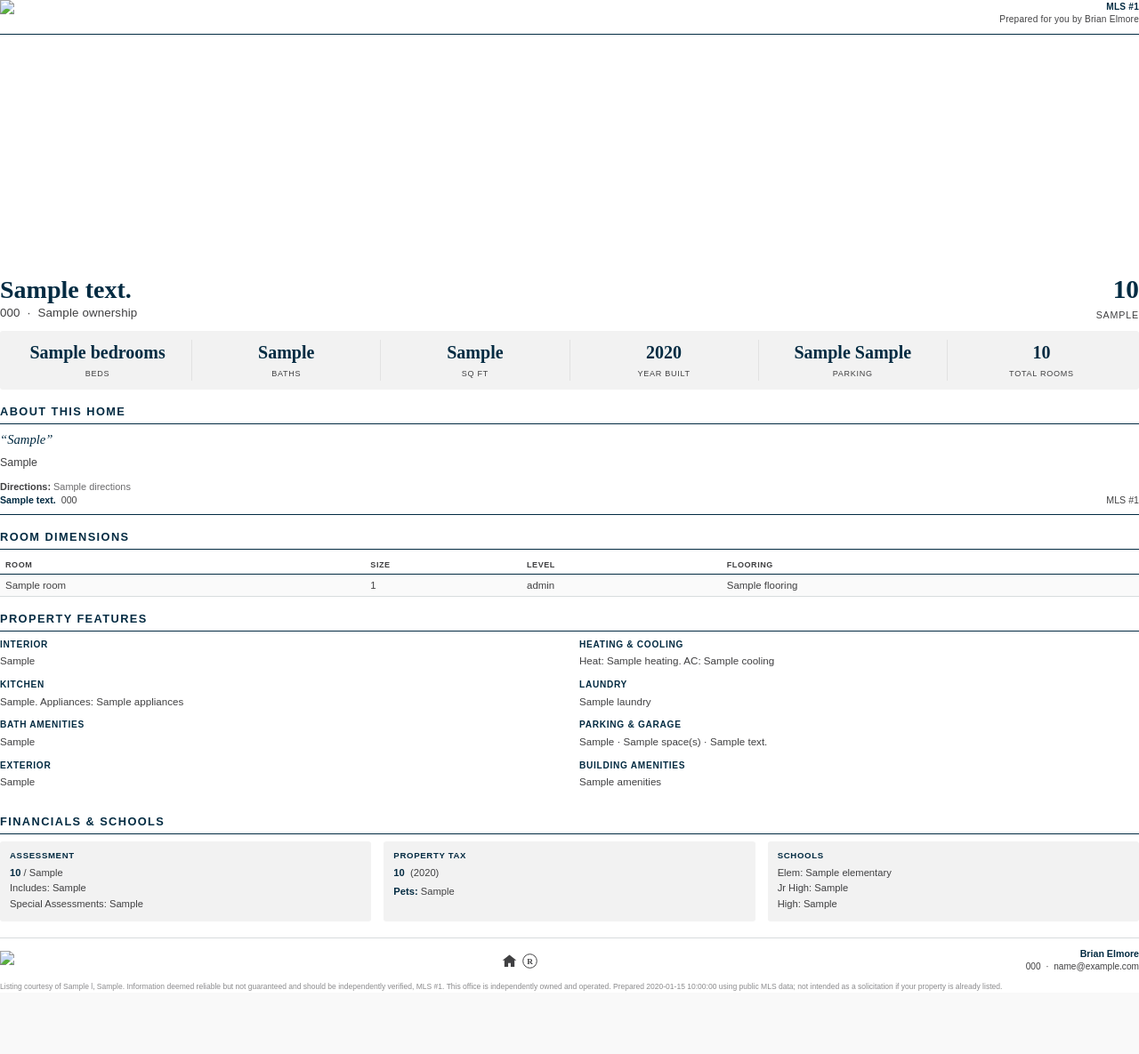
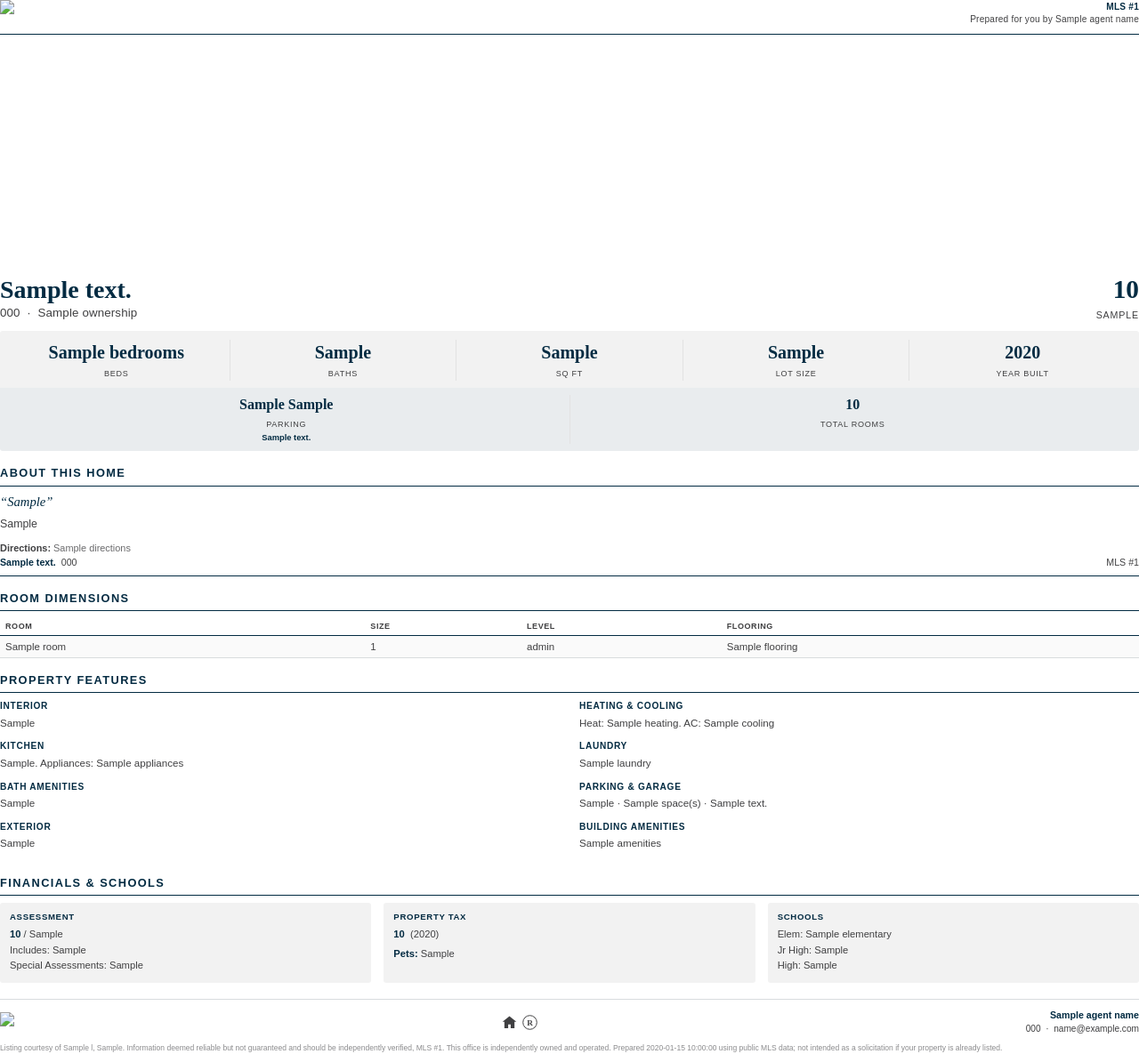
Before and after one commit to brianelmorehomes/jlg-listing-flyer, a Flask app: template templates/flyer.html in a window 1280 px wide. Shown: the whole page at 89% size. Before the commit the page ends 1114 px from the top, so only its background shows below. Run offline with Flask 3, Linux system fonts and the light colour scheme; the template is opened without the code that fills it: most values are stand-ins (such as "Sample title", 1, 10 or a date in 2020).

Commit message:
Add agent name field, parking price callout, sqft/lot size stats

```diff
--- a/app.py
+++ b/app.py
@@ -28,6 +28,7 @@ from render import render_flyer
 app = Flask(__name__)
 app.config["MAX_CONTENT_LENGTH"] = 200 * 1024 * 1024  # 200MB total upload cap
 
+DEFAULT_AGENT_NAME = os.environ.get("AGENT_NAME", "Brian Elmore")
 DEFAULT_AGENT_PHONE = os.environ.get("AGENT_PHONE", "")
 DEFAULT_AGENT_EMAIL = os.environ.get("AGENT_EMAIL", "brian@justinlucasgroup.com")
 
@@ -83,13 +84,20 @@ PAGE = """
   <div class="card">
     <div class="settings-row">
       <div>
-        <label>Your phone (shown on flyer footer)</label>
+        <label>Prepared for / agent name (shown on flyer)</label>
+        <input type="text" id="agentName" placeholder="Brian Elmore">
+      </div>
+      <div>
+        <label>Phone (shown on flyer footer)</label>
         <input type="text" id="agentPhone" placeholder="312.555.0100">
       </div>
       <div>
-        <label>Your email (shown on flyer footer)</label>
+        <label>Email (shown on flyer footer)</label>
         <input type="text" id="agentEmail">
       </div>
+    </div>
+    <div style="font-size:11.5px;color:#888;margin-top:8px;">
+      Converting for someone else on the team? Just change the name above before converting &mdash; e.g. Justin, Eric, or Camille's own listings. Remembered on this browser only.
     </div>
   </div>
 
@@ -111,12 +119,15 @@ const fileInput = document.getElementById('fileInput');
 const results = document.getElementById('results');
 const statusEl = document.getElementById('status');
 const zipWrap = document.getElementById('zipWrap');
+const nameEl = document.getElementById('agentName');
 const phoneEl = document.getElementById('agentPhone');
 const emailEl = document.getElementById('agentEmail');
 
-// Remember the agent's phone/email in this browser (no server-side storage).
+// Remember the agent's name/phone/email in this browser (no server-side storage).
+nameEl.value = localStorage.getItem('jlg_agent_name') || '{{ default_name }}';
 phoneEl.value = localStorage.getItem('jlg_agent_phone') || '{{ default_phone }}';
 emailEl.value = localStorage.getItem('jlg_agent_email') || '{{ default_email }}';
+nameEl.addEventListener('change', () => localStorage.setItem('jlg_agent_name', nameEl.value));
 phoneEl.addEventListener('change', () => localStorage.setItem('jlg_agent_phone', phoneEl.value));
 emailEl.addEventListener('change', () => localStorage.setItem('jlg_agent_email', emailEl.value));
 
@@ -143,6 +154,9 @@ function handleFiles(fileList) {
   if (!fileList || !fileList.length) return;
   const form = new FormData();
   for (const f of fileList) form.append('files', f);
+  form.append('agent_name', nameEl.value);
+  form.append('agent_phone', phoneEl.value);
+  form.append('agent_email', emailEl.value);
 
   results.innerHTML = '';
   zipWrap.innerHTML = '';
@@ -206,7 +220,10 @@ function downloadZip() {
 @app.route("/")
 def index():
     return render_template_string(
-        PAGE, default_phone=DEFAULT_AGENT_PHONE, default_email=DEFAULT_AGENT_EMAIL
+        PAGE,
+        default_name=DEFAULT_AGENT_NAME,
+        default_phone=DEFAULT_AGENT_PHONE,
+        default_email=DEFAULT_AGENT_EMAIL,
     )
 
 
@@ -217,6 +234,10 @@ def healthz():
 
 @app.route("/convert", methods=["POST"])
 def convert():
+    agent_name = request.form.get("agent_name", "").strip() or DEFAULT_AGENT_NAME
+    agent_phone = request.form.get("agent_phone", "").strip() or DEFAULT_AGENT_PHONE
+    agent_email = request.form.get("agent_email", "").strip() or DEFAULT_AGENT_EMAIL
+
     files = request.files.getlist("files")
     results = []
     used_names = set()
@@ -237,7 +258,7 @@ def convert():
 
             with tempfile.NamedTemporaryFile(suffix=".pdf", delete=False) as tmp:
                 tmp_path = tmp.name
-            render_flyer(listing, tmp_path)
+            render_flyer(listing, tmp_path, agent_phone=agent_phone, agent_email=agent_email, agent_name=agent_name)
 
             with open(tmp_path, "rb") as fh:
                 pdf_bytes = fh.read()
--- a/render.py
+++ b/render.py
@@ -56,7 +56,35 @@ def friendly_property_type(listing):
     return ptype or "Residential"
 
 
-def render_flyer(listing, output_path, agent_phone="", agent_email="brian@justinlucasgroup.com"):
+def lot_size_display(listing):
+    """Format the MRED 'Dimensions' (lot size) field for buyer-facing display."""
+    val = (listing.lot_size or "").strip()
+    if not val:
+        return "TBD"
+    if val.upper() == "COMMON":
+        return "Common"
+    return val
+
+
+def parking_note(listing):
+    """A short, explicit callout for whether parking is included in the list
+    price -- this is a frequent point of buyer confusion, so it's worth
+    surfacing plainly rather than leaving it buried in the raw MLS fields."""
+    incl = (listing.parking_incl_in_price or "").strip().lower()
+    if incl == "no":
+        return "Not included in price"
+    if incl == "yes":
+        return "Included in price"
+    return ""
+
+
+def render_flyer(
+    listing,
+    output_path,
+    agent_phone="",
+    agent_email="brian@justinlucasgroup.com",
+    agent_name="Brian Elmore",
+):
     env = Environment(loader=FileSystemLoader(os.path.join(BASE_DIR, "templates")))
     template = env.get_template("flyer.html")
 
@@ -83,6 +111,10 @@ def render_flyer(listing, output_path, agent_phone="", agent_email="brian@justin
         friendly_type=friendly_property_type(listing),
         agent_phone=agent_phone,
         agent_email=agent_email,
+        agent_name=agent_name or "Brian Elmore",
+        sqft_display=listing.approx_sf or "TBD",
+        lot_size_display=lot_size_display(listing),
+        parking_note=parking_note(listing),
         prepared_date=datetime.date.today().strftime("%B %-d, %Y"),
     )
 
--- a/render.yaml
+++ b/render.yaml
@@ -4,6 +4,8 @@ services:
     env: docker
     plan: free
     envVars:
+      - key: AGENT_NAME
+        sync: false
       - key: AGENT_PHONE
         sync: false
       - key: AGENT_EMAIL
--- a/templates/flyer.html
+++ b/templates/flyer.html
@@ -137,8 +137,14 @@ h1, h2, h3 { margin: 0; padding: 0; }
 .facts-strip {
   display: flex;
   background: var(--slate);
-  border-radius: 3px;
-  padding: 10px 4px;
+  border-radius: 3px 3px 0 0;
+  padding: 10px 4px 8px;
+}
+.facts-strip-secondary {
+  display: flex;
+  background: #e9ecee;
+  border-radius: 0 0 3px 3px;
+  padding: 8px 4px;
   margin-bottom: 16px;
 }
 .fact {
@@ -155,11 +161,19 @@ h1, h2, h3 { margin: 0; padding: 0; }
   color: var(--broker-blue);
   display: block;
 }
+.facts-strip-secondary .fact .num { font-size: 12pt; }
 .fact .lbl {
   font-size: 6.8pt;
   text-transform: uppercase;
   letter-spacing: 0.08em;
   color: var(--granite);
+}
+.fact .note {
+  display: block;
+  font-size: 7pt;
+  font-weight: 600;
+  color: var(--broker-blue);
+  margin-top: 1px;
 }
 
 /* ---------- Section headers ---------- */
@@ -307,7 +321,7 @@ table.rooms tr:nth-child(even) td { background: #fafafa; }
   <img class="lockup" src="file://{{ logo_lockup }}">
   <div class="meta">
     <div class="mls">MLS #{{ l.mls_number }}</div>
-    <div>Prepared for you by Brian Elmore</div>
+    <div>Prepared for you by {{ agent_name }}</div>
   </div>
 </div>
 
@@ -332,9 +346,16 @@ table.rooms tr:nth-child(even) td { background: #fafafa; }
 <div class="facts-strip">
   <div class="fact"><span class="num">{{ l.bedrooms or '—' }}</span><span class="lbl">Beds</span></div>
   <div class="fact"><span class="num">{{ l.bathrooms_display or '—' }}</span><span class="lbl">Baths</span></div>
-  {% if l.approx_sf %}<div class="fact"><span class="num">{{ l.approx_sf }}</span><span class="lbl">Sq Ft</span></div>{% endif %}
+  <div class="fact"><span class="num">{{ sqft_display }}</span><span class="lbl">Sq Ft</span></div>
+  <div class="fact"><span class="num">{{ lot_size_display }}</span><span class="lbl">Lot Size</span></div>
   <div class="fact"><span class="num">{{ l.year_built or '—' }}</span><span class="lbl">Year Built</span></div>
-  <div class="fact"><span class="num">{{ l.parking_spaces or ('—' if not l.parking_type else '') }}{{ ' ' if l.parking_spaces else '' }}{{ l.parking_type or '' }}</span><span class="lbl">Parking</span></div>
+</div>
+<div class="facts-strip-secondary">
+  <div class="fact">
+    <span class="num">{{ l.parking_spaces or ('—' if not l.parking_type else '') }}{{ ' ' if l.parking_spaces else '' }}{{ l.parking_type or '' }}</span>
+    <span class="lbl">Parking</span>
+    {% if parking_note %}<span class="note">{{ parking_note }}</span>{% endif %}
+  </div>
   <div class="fact"><span class="num">{{ l.rooms_total or '—' }}</span><span class="lbl">Total Rooms</span></div>
 </div>
 
@@ -415,7 +436,7 @@ table.rooms tr:nth-child(even) td { background: #fafafa; }
         <svg width="17" height="17" viewBox="0 0 24 24"><circle cx="12" cy="12" r="11" fill="none" stroke="#404042" stroke-width="1.4"/><text x="12" y="17" text-anchor="middle" font-size="13" font-family="Work Sans" font-weight="700" fill="#404042">R</text></svg>
       </div>
       <div class="agent-line">
-        Brian Elmore
+        {{ agent_name }}
         <div class="sub">{{ agent_phone }}{% if agent_phone and agent_email %} &nbsp;&middot;&nbsp; {% endif %}{{ agent_email }}</div>
       </div>
     </div>
```
Also changed, not shown: parser.py (+18 -0 lines), README.md.
